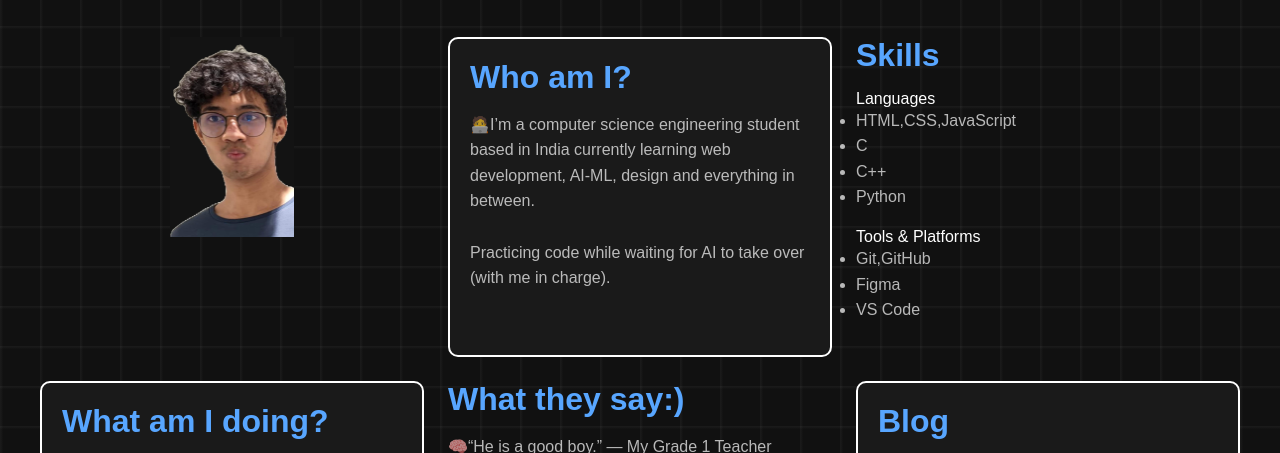
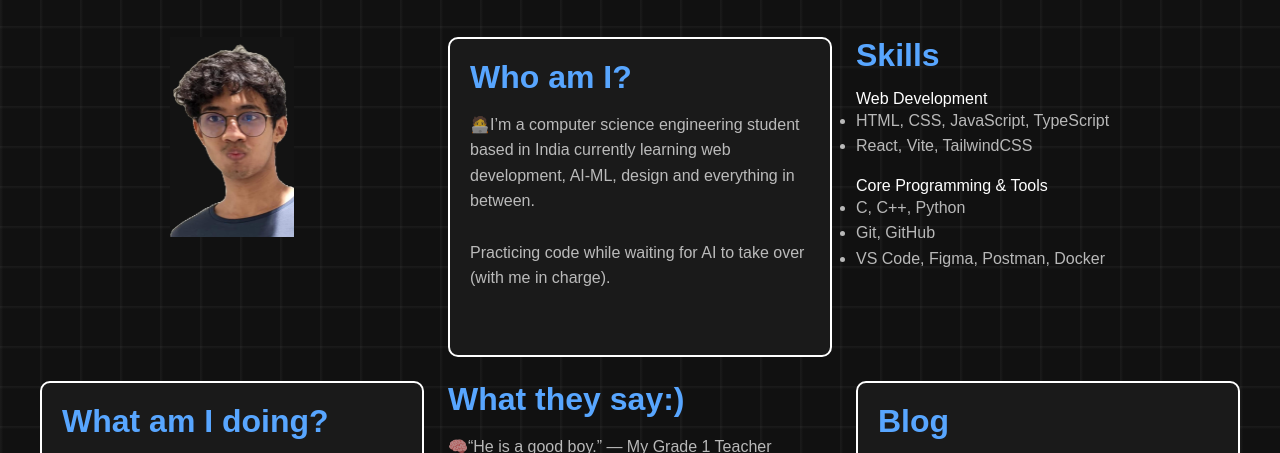
Before and after one commit to wakkawakka3/akansh-portfolio, a plain HTML site: page index.html in a window 1280 px wide. Shown: the part 294-747 px from the top of the page. Drawn offline with Linux system fonts and the light colour scheme; a web font is replaced by a local one.

Commit message:
minor changes on index.html and license

```diff
--- a/index.html
+++ b/index.html
@@ -82,7 +82,7 @@
           >Resume
         </a>
 
-        <a href="https://github.com/akansh5" target="_blank">
+        <a href="https://github.com/wakkawakka3" target="_blank">
           <svg
             class="social-icons"
             xmlns="http://www.w3.org/2000/svg"
@@ -118,19 +118,34 @@
 
         <div class="skills">
           <h2>Skills</h2>
-          Languages
+
+          Web Development
           <ul>
-            <li>HTML,CSS,JavaScript</li>
-            <li>C</li>
-            <li>C++</li>
-            <li>Python</li>
+            <li>HTML, CSS, JavaScript, TypeScript</li>
+            <li>React, Vite, TailwindCSS</li>
+            <!--<li>Node.js, Express</li>
+            <li>MongoDB, PostgreSQL</li>
+          --></ul>
+          </br>
+
+          <!-- App Development
+          <ul>
+            <li>Flutter, React Native</li>
+            <li>Firebase, SQLite</li>
           </ul>
-          <br />
-          Tools & Platforms
+
+          Game Development
           <ul>
-            <li>Git,GitHub</li>
-            <li>Figma</li>
-            <li>VS Code</li>
+            <li>C++ (SFML, SDL)</li>
+            <li>Unity (C#)</li>
+            <li>Godot (GDScript)</li>
+          </ul>
+        -->
+          Core Programming & Tools
+          <ul>
+            <li>C, C++, Python</li>
+            <li>Git, GitHub</li>
+            <li>VS Code, Figma, Postman, Docker</li>
           </ul>
         </div>
 
@@ -273,7 +288,7 @@
                 >Akansh Rawat</a
               ><br /><br />
               🔗 GitHub:
-              <a href="https://github.com/akansh5" target="_blank">akansh5</a
+              <a href="https://github.com/wakkawakka3" target="_blank">wakkawakka3</a
               ><br /><br />
               🔗 Twitter / X:
               <a href="https://x.com/_akanshrawat" target="_blank"
```
Also changed, not shown: 1 other file.
